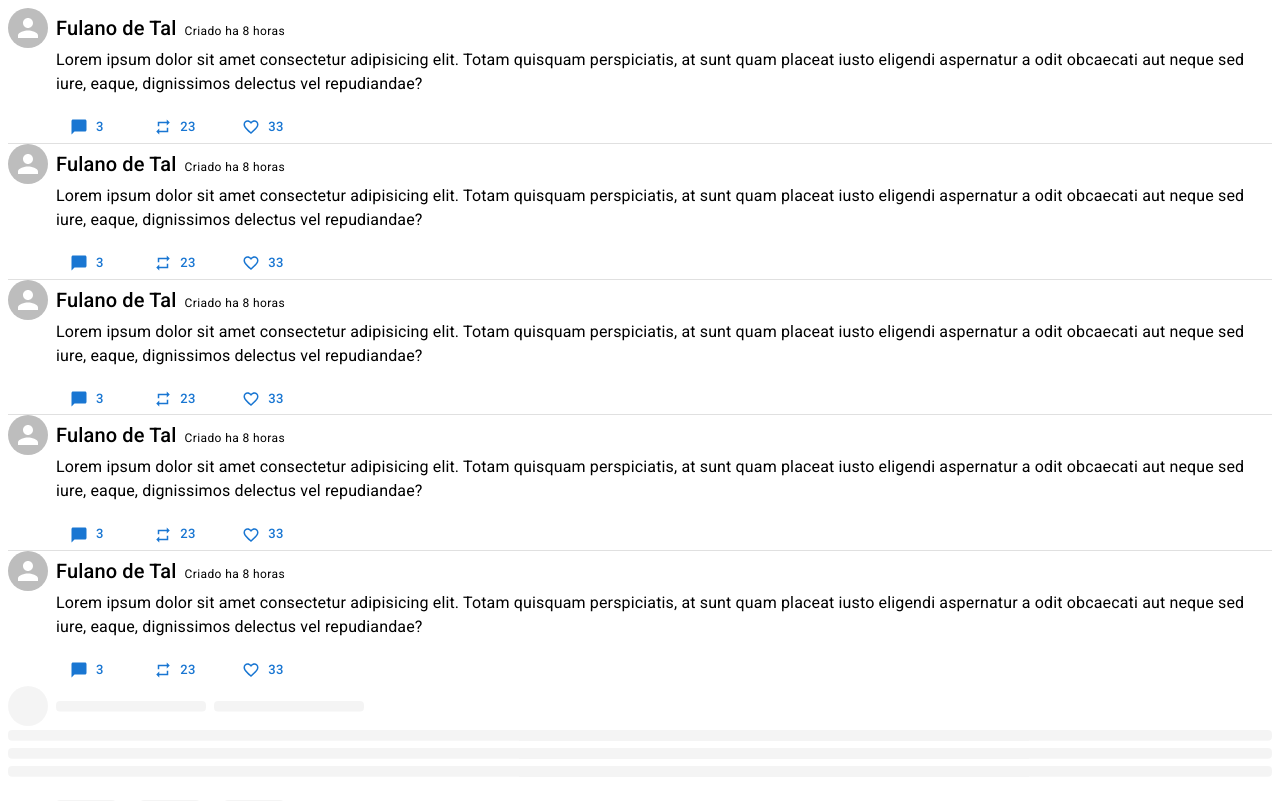
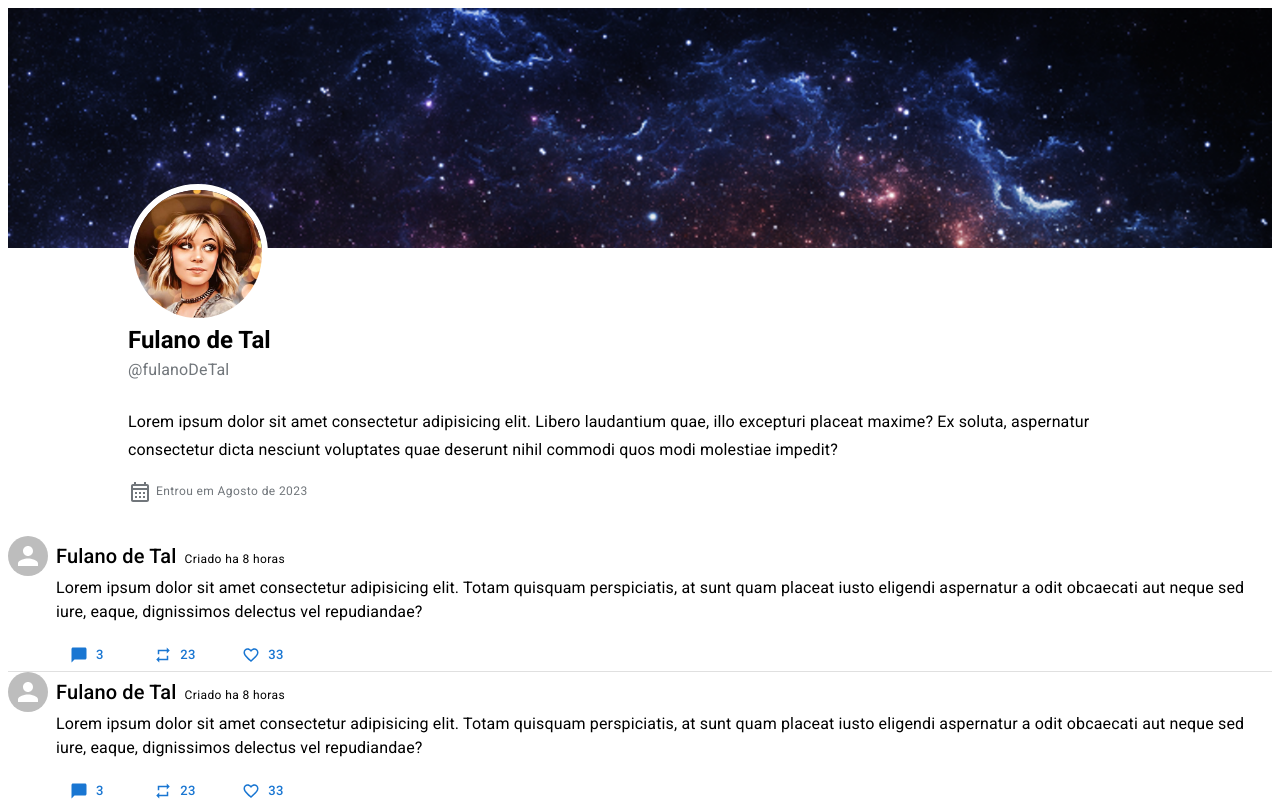
Before and after one commit to LeonardoW26/PRM-2023, a React (Vite) app in the folder frontend/: page / in a window 1280 px wide. Shown: the top 801 px of the page. Built offline with nearby package versions, Linux system fonts and the light colour scheme.

Commit message:
feat: implementado componente HeaderProfile 14/08/2023

```diff
--- a/frontend/src/App.tsx
+++ b/frontend/src/App.tsx
@@ -1,4 +1,5 @@
-import { Divider } from "@mui/material/index"
+import { Divider } from "@mui/material"
+import HeaderProfile from "./components/HeaderProfile/index"
 import TopicCard from "./components/TopicCard/index"
 import TopicCardSkeleton from "./components/TopicCardSkeleton/index"
 
@@ -7,8 +8,8 @@ function App() {
 
   return (
       <div id="App">
-        <TopicCard
-        />
+        <HeaderProfile/>
+        <TopicCard/>
         <Divider/>
         <TopicCard/>
         <Divider/>
--- a/frontend/src/components/HeaderProfile/index.tsx
+++ b/frontend/src/components/HeaderProfile/index.tsx
@@ -1,6 +1,44 @@
+import { Avatar, Box } from "@mui/material";
+import { Typography } from "@mui/material";
+import { CalendarMonthOutlined } from "@mui/icons-material";
+
+import banner from '../../assets/img/profile_banner.png';
+import avatar from '../../assets/img/profile_avatar.jpg';
+
+import './style.css';
+
 function HeaderProfile() {
     return (
         <Box id="header-profile">
+
+            <Box className="header-profile-background">
+                <img src={banner} />
+            </Box>
+
+            <Box className="header-profile-detail">
+                <Avatar alt="Fulano de Tal" style={{width: 128, height: 128}} src={avatar} className="header-profile-detail-avatar" />
+
+                <Box className="header-profile-detail-text">
+                <Typography variant="h5">
+                    Fulano de Tal
+                </Typography>
+
+                <Typography variant="subtitle1" component="h6">
+                    @fulanoDeTal
+                </Typography>
+
+                <Typography variant="subtitle1" component="p">
+                    Lorem ipsum dolor sit amet consectetur adipisicing elit. Libero laudantium quae, illo excepturi placeat maxime? Ex soluta, aspernatur consectetur dicta nesciunt voluptates quae deserunt nihil commodi quos modi molestiae impedit?
+                </Typography>
+
+                <Typography variant="caption">
+                    <CalendarMonthOutlined />
+                    Entrou em Agosto de 2023
+                </Typography>
+
+            </Box>
+            </Box>
+
 
 
 
--- /dev/null
+++ b/frontend/src/components/HeaderProfile/style.css
@@ -0,0 +1,52 @@
+#header-profile {
+    width: 100%;
+    display: flex;
+    flex-direction: column;
+    align-items: center;
+}
+
+#header-profile .header-profile-background {
+    height: 15rem;
+    width: 100%;
+    overflow: hidden;
+}
+
+#header-profile .header-profile-background img {
+    width: 100%;
+}
+
+#header-profile .header-profile-detail {
+    margin-top: -4rem;
+    max-width: 64rem;
+}
+
+#header-profile .header-profile-detail-avatar {
+    border: 0.4rem solid #fff;
+}
+
+#header-profile .header-profile-detail-text {
+    margin-bottom: 2rem;
+}
+
+
+#header-profile .header-profile-detail-text h5{
+    font-weight: 800;
+}
+
+#header-profile .header-profile-detail-text h6{
+    color: #71767b;
+    margin-bottom: 1.5rem;
+}
+
+#header-profile .header-profile-detail-text p{
+    margin-bottom: 1rem;
+}
+
+#header-profile .header-profile-detail-text span{
+    color: #71767b;
+    display: flex;
+    flex-direction: row;
+    align-items: center;
+    gap: 0.25rem;
+
+}
```
Also changed, not shown: frontend/src/assets/img/profile_avatar.jpg (added), frontend/src/assets/img/profile_banner.png (added).
